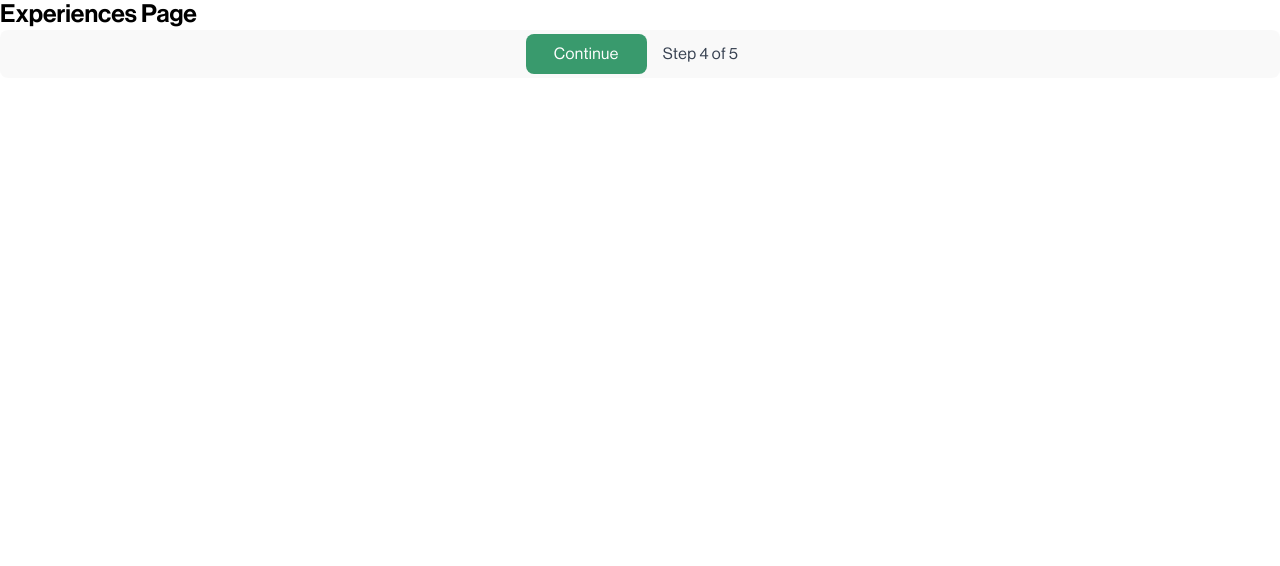
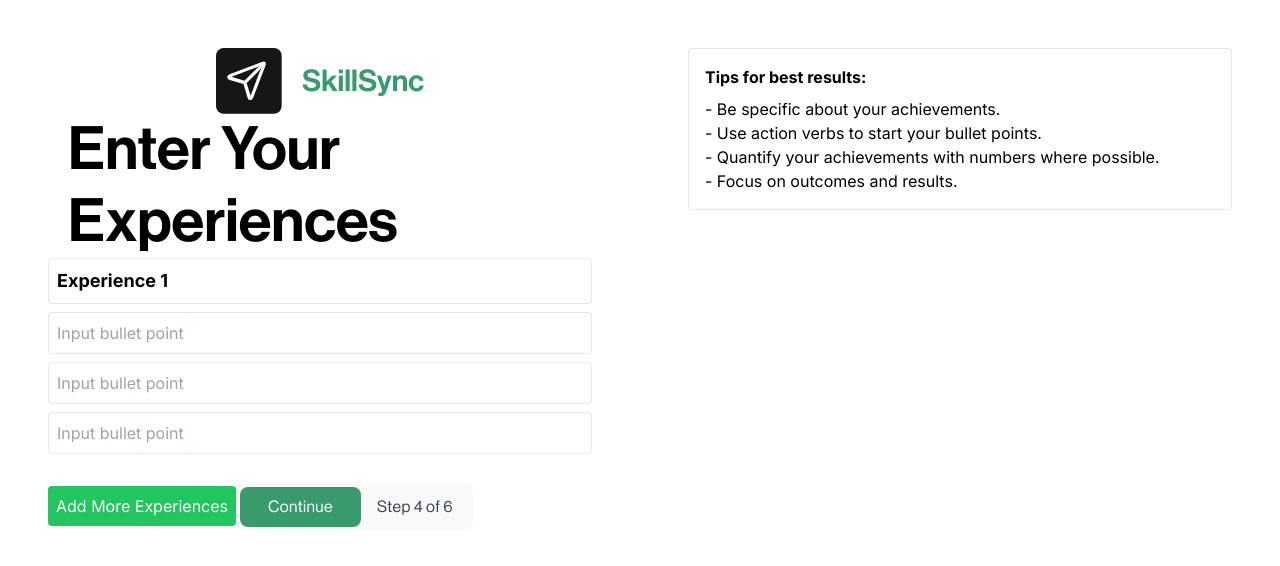
Before and after one commit to carina-gordon/skillSync, a Next.js app in the folder skillsync-app/: page /4-experiences in a window 1280 px wide. Shown: the top 566 px of the page. Built offline with nearby package versions, Linux system fonts and the light colour scheme.

Commit message:
Front end for a few more of the pages

```diff
--- a/skillsync-app/src/app/2-role_input/components/form_component.tsx
+++ b/skillsync-app/src/app/2-role_input/components/form_component.tsx
@@ -2,7 +2,7 @@ import React, { useState } from 'react';
 import CustomInput from './input';
 import Link from 'next/link';
 import ContinueButton from '@/components/ContinueButton';
-import generateRoles from '../../../app/openAI/sendRoles-2.jsx';
+//import generateRoles from '../../../app/openAI/sendRoles-2.jsx';
 import { useRouter } from 'next/navigation'
 
 const FormComponent: React.FC = () => {
@@ -17,13 +17,13 @@ const FormComponent: React.FC = () => {
 
     // Save the data to local storage
 
-    const data = await generateRoles(inputValue1, inputValue2)
-    console.log(data);
+    // const data = await generateRoles(inputValue1, inputValue2)
+    // console.log(data);
 
-    //upload to open ai
-    localStorage.setItem('myKey', JSON.stringify(data));
+    // //upload to open ai
+    // localStorage.setItem('myKey', JSON.stringify(data));
 
-    router.push('/3-show_roles');
+    // router.push('/3-show_roles');
 
   };
 
@@ -38,13 +38,11 @@ const FormComponent: React.FC = () => {
   return (
     <form onSubmit={handleSubmit} className='flex flex-col items-center'>
         <h1 className="font-neue-haas font-normal tracking-wide text-gray-800 text-3xl leading-tight">
-            Im a <span><CustomInput value={inputValue1} onInputChange={handleInputChange1}/>
+            I'm a <span><CustomInput value={inputValue1} onInputChange={handleInputChange1}/>
             </span> looking to transition into <span><CustomInput value={inputValue2} onInputChange={handleInputChange2} /></span>
         </h1>
 
-      <button type="submit" className="mt-24 px-4">
-            <ContinueButton number = "2" />
-      </button>
+
     </form>
   );
 };
--- a/skillsync-app/src/app/2-role_input/page.tsx
+++ b/skillsync-app/src/app/2-role_input/page.tsx
@@ -6,20 +6,25 @@ import Link from 'next/link'
 import HeaderText from '@/components/HeaderText';
 import FormComponent from './components/form_component';
 import SkillSyncLogo from '@/components/skillsyncLogo';
+import { useRouter } from "next/router";
 
 export default function inputYourRole() {
+  const router = useRouter()
 
   return (
     <div>
       <div className="flex flex-col items-center justify-center h-screen">
-        <div className='absolute top-0 pt-12'>
-          <SkillSyncLogo size='medium' />
+        <div className="absolute top-0 pt-12">
+          <SkillSyncLogo size="medium" />
         </div>
-        <HeaderText text='What brings you here?' size='large'/>
+        <HeaderText text="What brings you here?" size="large" />
         <div className="my-4"></div>
-        <FormComponent/>
+        <FormComponent />
+      </div>
 
-      </div>
+      <button type="button" onClick={() => router.push("/3-show_roles")}>
+        <ContinueButton number="2" />
+      </button>
     </div>
   );
 }
--- a/skillsync-app/src/app/3-show_roles/components/RoleButton.tsx
+++ b/skillsync-app/src/app/3-show_roles/components/RoleButton.tsx
@@ -19,7 +19,7 @@ const RoleButton = ({ buttonText, additionalInfo }: RoleButtonProps) => {
         {buttonText}
       </button>
       {isHovered && (
-        <div className="absolute top-0 left-0 bg-white text-black p-2 mt-8 border border-gray-300 rounded">
+        <div className="absolute top-0 left-0 bg-white text-black text-center p-2 mt-8 border border-gray-300 rounded">
           {additionalInfo}
         </div>
       )}
--- a/skillsync-app/src/app/3-show_roles/page.tsx
+++ b/skillsync-app/src/app/3-show_roles/page.tsx
@@ -14,7 +14,6 @@ export default function ShowRoles() {
         <SkillSyncLogo size='medium' />
       </div>
       <div className="flex flex-col items-center justify-center h-screen relative">
-
         <div className="flex flex-col items-center relative">
         <div className="text-sm text-gray-500 mb-2">🌟 click on a role to switch to it</div>
           <HeaderText text='Have you also thought about these roles?' size='large' />
--- a/skillsync-app/src/app/4-experiences/page.tsx
+++ b/skillsync-app/src/app/4-experiences/page.tsx
@@ -1,20 +1,90 @@
 'use client'
-
-import Image from 'next/image'
+import { useState } from 'react';
+import SkillSyncLogo from '@/components/skillsyncLogo';
+import HeaderText from '@/components/HeaderText';
 import ContinueButton from '@/components/ContinueButton';
-import Link from 'next/link'
+import Link from 'next/link';
+import { useRouter } from "next/navigation";
 
 export default function RoleInput() {
+  const router = useRouter()
+  const [experiences, setExperiences] = useState([
+    { title: 'Experience 1', points: ['', '', ''] },
+  ]);
+
+  const addExperience = () => {
+    setExperiences([...experiences, { title: `Experience ${experiences.length + 1}`, points: ['', '', ''] }]);
+  };
+
+  const updatePoint = (index: number, pointIndex: number , value: string) => {
+    const newExperiences = experiences.map((exp, expIndex) => {
+      if (index === expIndex) {
+        const newPoints = [...exp.points];
+        newPoints[pointIndex] = value;
+        return { ...exp, points: newPoints };
+      }
+      return exp;
+    });
+    setExperiences(newExperiences);
+  };
+
+  const updateTitle = (index: number, value: string) => {
+    const newExperiences = experiences.map((exp, expIndex) => {
+      if (index === expIndex) {
+        return { ...exp, title: value };
+      }
+      return exp;
+    });
+    setExperiences(newExperiences);
+  };
+
+  const handleSubmit = () => {
+    // Here you would handle the submission to GPT
+    // This is just a placeholder for where you would implement the API call
+    console.log('Submitting the following experiences to GPT:', experiences);
+  };
 
   return (
-    <div>
-      {/* ...other components */}
-
-      <h1>Experiences Page</h1>
-      <Link href="/5-download_resume">
-            <ContinueButton number = "4" />
-      </Link>
+    <div className="flex flex-col lg:flex-row items-start h-screen">
+      <div className="lg:w-1/2 p-12">
+        <SkillSyncLogo size='medium' />
+        <HeaderText text='Enter Your Experiences' size='large' />
+        {experiences.map((experience, index) => (
+          <div key={index} className="mb-4">
+            <input
+              type="text"
+              value={experience.title}
+              onChange={(e) => updateTitle(index, e.target.value)}
+              className="text-lg font-bold p-2 border rounded w-full"
+            />
+            {experience.points.map((point, pointIndex) => (
+              <input
+                key={pointIndex}
+                type="text"
+                value={point}
+                onChange={(e) => updatePoint(index, pointIndex, e.target.value)}
+                placeholder="Input bullet point"
+                className="mt-2 p-2 border rounded w-full"
+              />
+            ))}
+          </div>
+        ))}
+        <button onClick={addExperience} className="mt-4 p-2 bg-green-500 text-white rounded">Add More Experiences</button>
+        <button type="button" onClick={() => router.push("/5-download_resume")}>
+        <ContinueButton number="4" />
+      </button>
+      </div>
+      <div className="lg:w-1/2 p-12">
+        <div className="border p-4 rounded">
+          <div className="font-bold mb-2">Tips for best results:</div>
+          <ul>
+            <li>- Be specific about your achievements.</li>
+            <li>- Use action verbs to start your bullet points.</li>
+            <li>- Quantify your achievements with numbers where possible.</li>
+            <li>- Focus on outcomes and results.</li>
+          </ul>
+        </div>
+      </div>
     </div>
-
   );
 }
--- a/skillsync-app/src/app/5-download_resume/page.tsx
+++ b/skillsync-app/src/app/5-download_resume/page.tsx
@@ -3,6 +3,7 @@
 import Image from 'next/image'
 import ContinueButton from '@/components/ContinueButton';
 import Link from 'next/link'
+import SkillSyncLogo from "@/components/skillsyncLogo";
 
 export default function DownloadResume() {
 
@@ -10,11 +11,14 @@ export default function DownloadResume() {
     <div>
       {/* ...other components */}
 
+      <div className="pl-12 pt-12">
+        <SkillSyncLogo size="medium" />
+      </div>
+
       <h1>Download Resume Page</h1>
       <Link href="/6-tips">
-            <ContinueButton number = "5" />
+        <ContinueButton number="5" />
       </Link>
     </div>
-
   );
 }
--- /dev/null
+++ b/skillsync-app/src/app/6-tips/components/shadedBox.tsx
@@ -0,0 +1,20 @@
+// ShadedBox.tsx
+import React from 'react';
+
+interface ShadedBoxProps {
+  title: string;
+  text: string;
+  width: string;
+  height: string;
+}
+
+const ShadedBox: React.FC<ShadedBoxProps> = ({ title, text, width, height }) => {
+  return (
+    <div className={`bg-gray-100 p-6 rounded-lg w-${width} h-${height}`}>
+      <p className="text-center font-bold">{title}</p>
+      <p className="text-center">{text}</p>
+    </div>
+  );
+};
+
+export default ShadedBox;
--- a/skillsync-app/src/app/7-complete/page.tsx
+++ b/skillsync-app/src/app/7-complete/page.tsx
@@ -1,5 +1,8 @@
 import Image from 'next/image'
 import Link from 'next/link'
+import SkillSyncLogo from "@/components/skillsyncLogo"
+import ThankYouText from "@/components/thankYouText"
+import HeaderText from '@/components/HeaderText';
 
 export default function Complete() {
 
@@ -7,8 +10,14 @@ export default function Complete() {
     <div>
       {/* ...other components */}
 
-      <h1>Thanks for using SkillSync!</h1>
+      <div className="pl-12 pt-12 pb-12">
+        <SkillSyncLogo size="large" />
+      </div>
+
+      <HeaderText text="Thank You For Using SkillSync!" size="large"/>
+      <div className="my-3"></div>
+
+      <div className="my-3"></div>
     </div>
-
   );
 }
--- a/skillsync-app/src/components/ContinueButton.tsx
+++ b/skillsync-app/src/components/ContinueButton.tsx
@@ -15,7 +15,7 @@ const ContinueButton = ({ number }: ButtonProps) => {
         Continue
       </button>
       <span className="text-gray-700 tracking-wide font-neue-haas font-normal">
-        Step {number} of 5
+        Step {number} of 6
       </span>
     </div>
   );
--- /dev/null
+++ b/skillsync-app/src/components/thankYouText.tsx
@@ -0,0 +1,13 @@
+import React from 'react';
+
+const ThankYouText = () => {
+    return (
+      <div className="py-2 px-2 flex flex-row items-center text-center justify-center">
+        <h1 className="font-neue-haas font-normal tracking-wide text-gray-800 text-3xl leading-tight">
+          Thank You For Using SkillSync!
+        </h1>
+      </div>
+    );
+  };
+
+  export default ThankYouText;
```
Also changed, not shown: skillsync-app/src/app/6-tips/page.tsx (+44 -7 lines), skillsync-app/src/app/openAI/sendRoles-2.jsx (+27 -27 lines).
